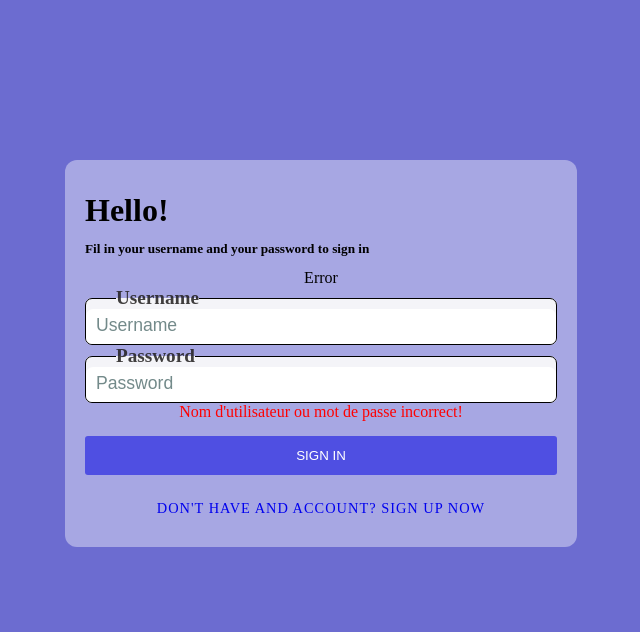
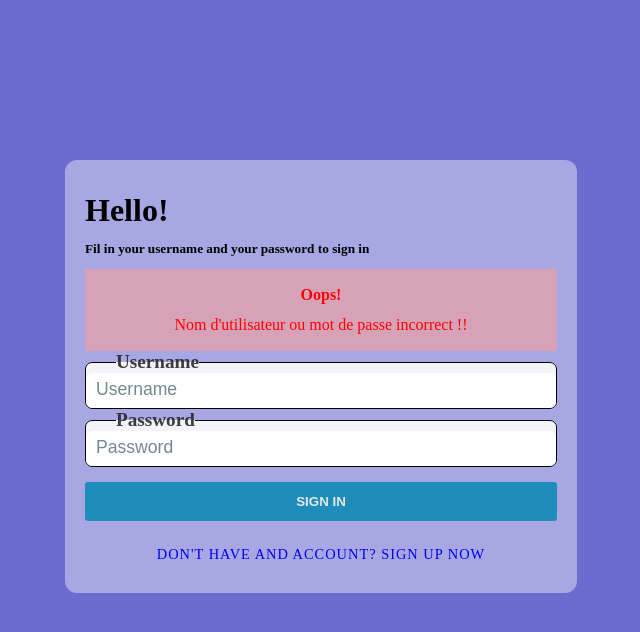
Before and after one commit to Frankam487/taskManagerApp, a React (Vite) app: page / in a window 1280 px wide. Both pictures are taken after a click on the button "SIGN IN". Shown: the top 632 px of the page, without its empty margins (319-959 px from the left). Built offline with nearby package versions, Linux system fonts and the light colour scheme; data requests are answered from the project's data file.

Commit message:
error feature added

```diff
--- a/src/pages/Login.jsx
+++ b/src/pages/Login.jsx
@@ -34,7 +34,10 @@ const Login = () => {
                     <h1>Hello!</h1>
                     <h5>Fil in your username and your password to sign in</h5>
                 </div>
-                <span>Error</span>
+                {Err && <div className={Err ? "error" : ""}>
+                    <h4>Oops!</h4>
+                    <p>Nom d'utilisateur ou mot de passe incorrect !!</p>
+                </div>}
                 <div className="form-container">
                     <form action="" autoComplete="off">
                         <fieldset>
@@ -47,7 +50,6 @@ const Login = () => {
 
                         </fieldset>
 
-                        {Err && <p style={{ color: "red" }}>Nom d'utilisateur ou mot de passe incorrect!</p>}
                     </form>
                 </div>
                 <span></span>
--- a/src/style/pages/_login.scss
+++ b/src/style/pages/_login.scss
@@ -1,11 +1,41 @@
 .login {
 
     .login-container {
+        .error {
+
+            background: rgba(243, 160, 160, 0.637);
+            padding: 5px 12px;
+            color: red;
+            font-weight: 200;
+            opacity: 1;
+            // transform: translateX(-300px, 0px);
+            transition: .9s ease-in-out;
+
+            &:visible{
+                opacity: 1;
+
+            }
+            h4, p{
+                margin: 12px 0;
+            }
+            .err{
+                background: rgba(243, 160, 160, 0.637);
+                padding: 5px 12px;
+                color: red;
+                font-weight: 200;
+                opacity: 1;
+                transform: translateX(0);
+                transition: .7s ease-in-out;
+                opacity: 1;
+            }
+        }
+
         width: 40%;
         margin: 160px auto;
         border-radius: 12px;
         padding: 20px 20px;
         background-color: hsla(0, 0%, 100%, .4);
+
 
         @media (max-width: 624px) {
             .head {
@@ -102,10 +132,17 @@
 
             button {
                 padding: 12px 0;
-                background: rgb(79, 79, 226);
+                background: darken(skyblue, 30%);
                 border: none;
                 border-radius: 3px;
-                color: #fff;
+                color: darken(#fff, 10%);
+                font-weight: 650;
+                cursor: pointer;
+                transition: .6s ease;
+                &:hover{
+                    transform: scale(1.01);
+                    background: darken(skyblue, 50%);
+                }
             }
 
             a {
```
Lines whose indentation alone changed are shown as unchanged.
